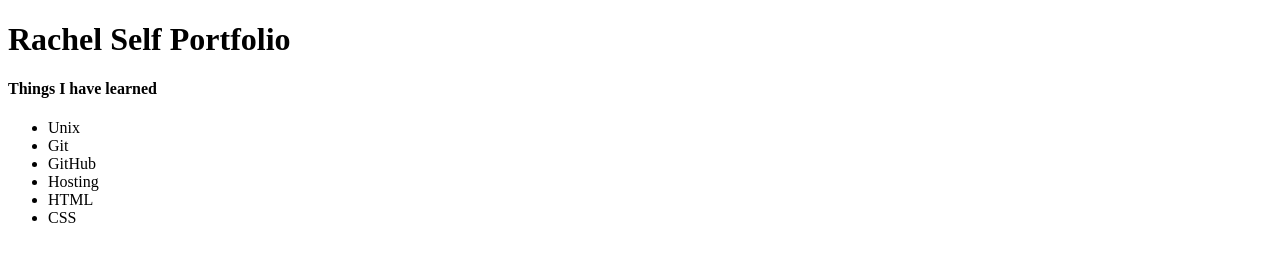
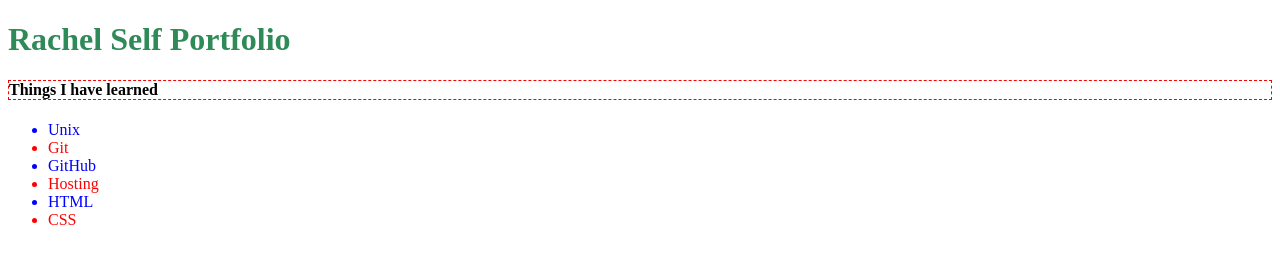
Before and after one commit to rachelself/rachelself.github.io, a plain HTML site: page index.html in a window 1280 px wide. Drawn offline with Linux system fonts and the light colour scheme.

Commit message:
added css

```diff
--- /dev/null
+++ b/css/style.css
@@ -0,0 +1,19 @@
+h1 {
+  color: seagreen;
+  background-color: #fff;
+}
+
+h4 {
+  border: 1px dashed red;
+
+}
+
+li:nth-child(2n) {
+  color: red;
+
+}
+
+li:nth-child(2n + 1) {
+  color: blue;
+
+}
--- a/index.html
+++ b/index.html
@@ -3,7 +3,7 @@
   <head>
     <meta charset='utf-8'>
     <title>Rachel Self Portfolio</title>
-
+    <link rel="stylesheet" type="text/css" href="/css/style.css">
   </head>
   <body>
     <h1>Rachel Self Portfolio</h1>
```
